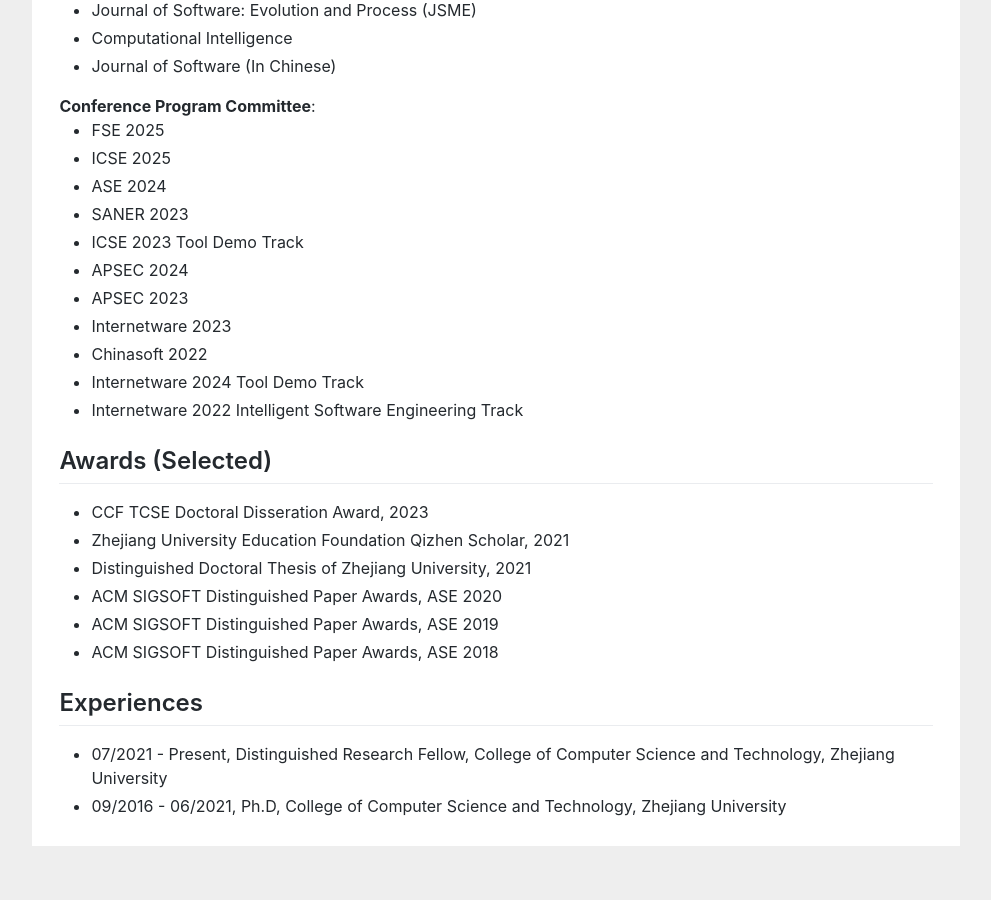
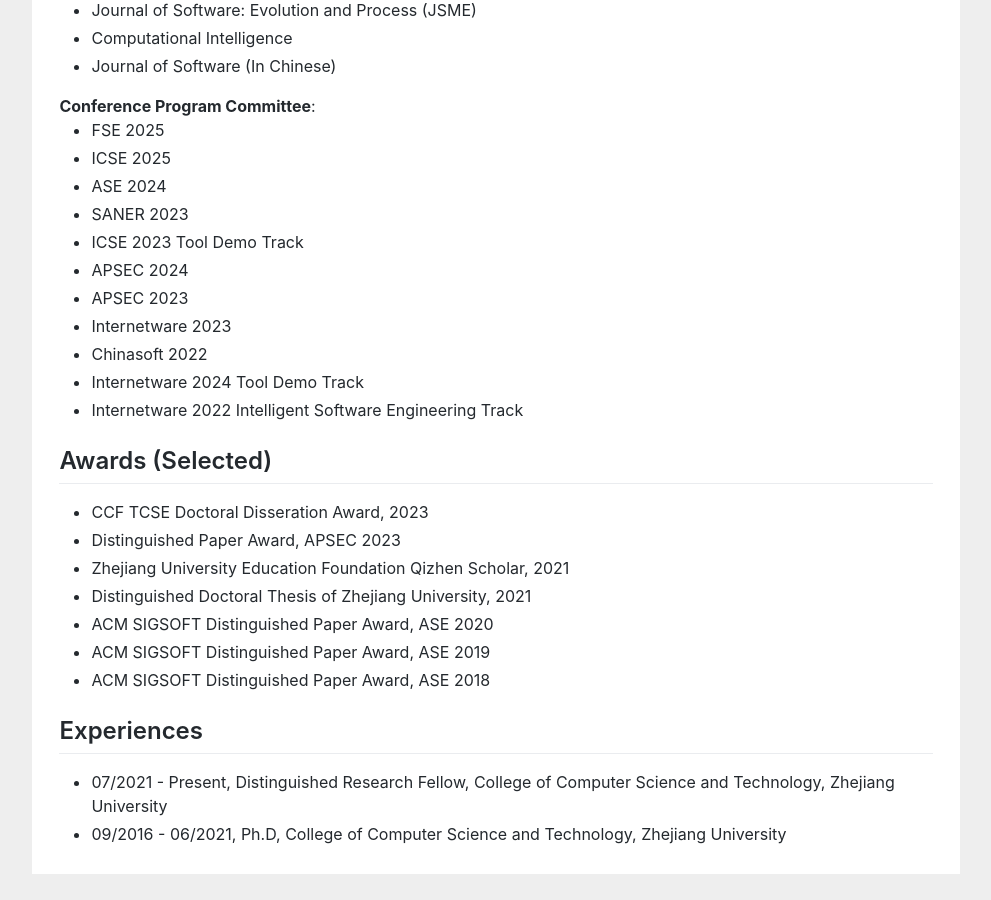
Before and after one commit to zhongxin-liu/zhongxin-liu.github.io, a Jekyll site: the page index.html, which Jekyll copies as it is, in a window 1280 px wide and 900 px high, scrolled down 4059 px. Shown: the whole window, without its empty margins (144-1135 px from the left). Built offline with Jekyll 4.4.1, drawn with Linux system fonts in a browser that asks for light colours; before the commit the page ends 4931 px from its top, so only the background shows below that.

Commit message:
Update index.html

```diff
--- a/index.html
+++ b/index.html
@@ -322,11 +322,12 @@
 				<h2>Awards (Selected)</h2>
 				<ul>
 					<li>CCF TCSE Doctoral Disseration Award, 2023</li>
+					<li>Distinguished Paper Award, APSEC 2023</li>
 					<li>Zhejiang University Education Foundation Qizhen Scholar, 2021</li>
 					<li>Distinguished Doctoral Thesis of Zhejiang University, 2021</li>
-					<li>ACM SIGSOFT Distinguished Paper Awards, ASE 2020</li>
-					<li>ACM SIGSOFT Distinguished Paper Awards, ASE 2019</li>
-					<li>ACM SIGSOFT Distinguished Paper Awards, ASE 2018</li>
+					<li>ACM SIGSOFT Distinguished Paper Award, ASE 2020</li>
+					<li>ACM SIGSOFT Distinguished Paper Award, ASE 2019</li>
+					<li>ACM SIGSOFT Distinguished Paper Award, ASE 2018</li>
 				</ul>
 
 				<h2>Experiences</h2>
```
